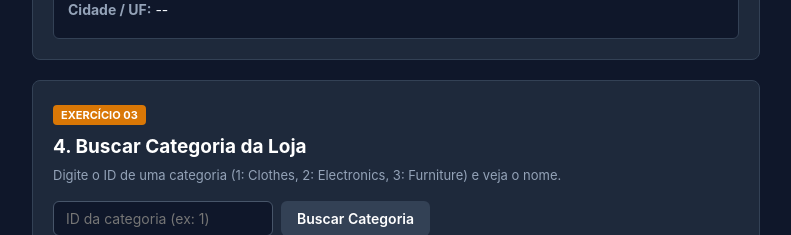
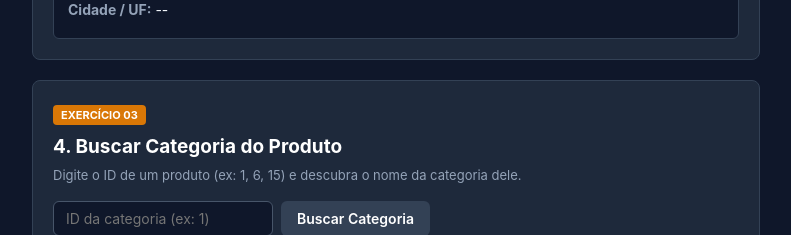
Before and after one commit to JeffersonDallalibera/Aula03-interacao, a plain HTML site: page index.html in a window 1280 px wide. Shown: the part 1100-1335 px from the top of the page, without its empty margins (244-1035 px from the left). Drawn offline with Linux system fonts and the light colour scheme.

```diff
--- a/index.html
+++ b/index.html
@@ -84,8 +84,8 @@
     <!-- ============================================================== -->
     <section class="card">
       <span class="tag aluno">Exercício 03</span>
-      <h2>4. Buscar Categoria da Loja</h2>
-      <p class="subtitulo">Digite o ID de uma categoria (1: Clothes, 2: Electronics, 3: Furniture) e veja o nome.</p>
+      <h2>4. Buscar Categoria do Produto</h2>
+      <p class="subtitulo">Digite o ID de um produto (ex: 1, 6, 15) e descubra o nome da categoria dele.</p>
 
       <div class="linha-busca">
         <input type="number" id="input-cat-id" placeholder="ID da categoria (ex: 1)" min="1">
```
Also changed, not shown: 2 other files.
